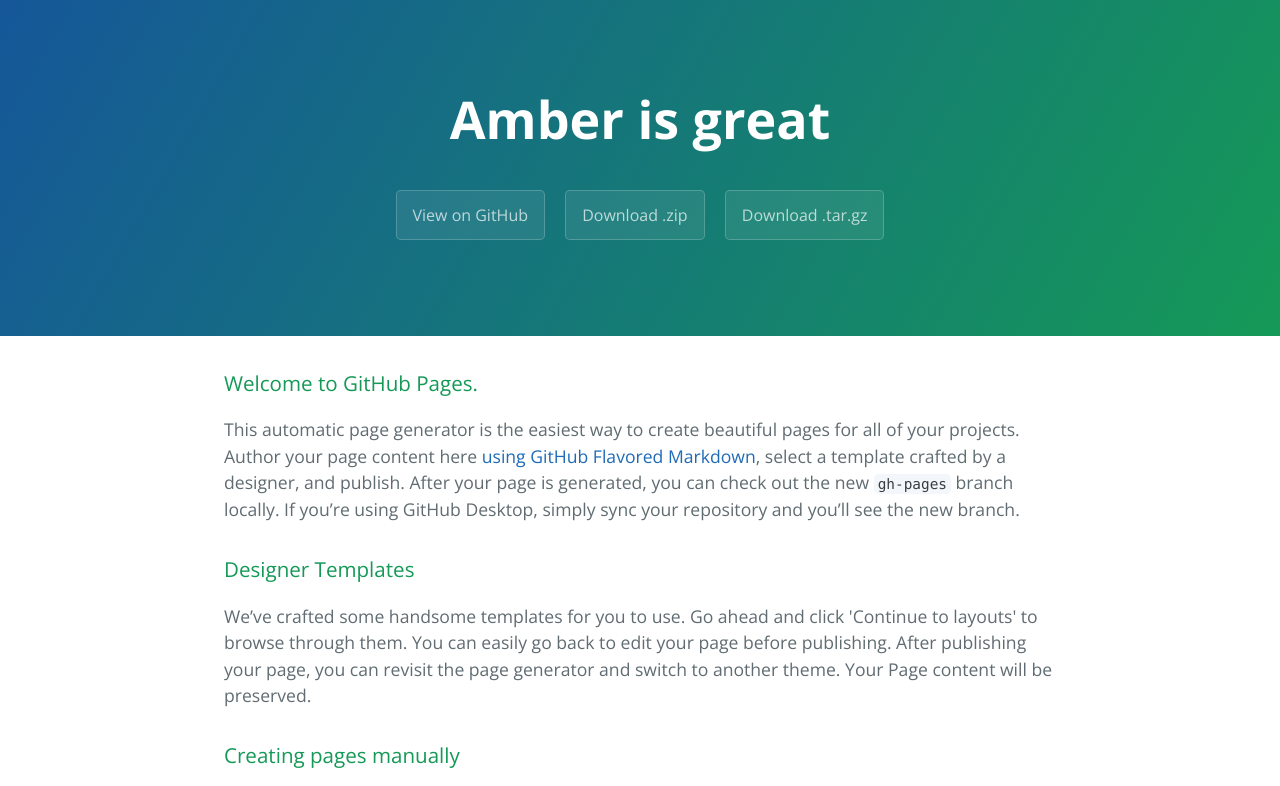
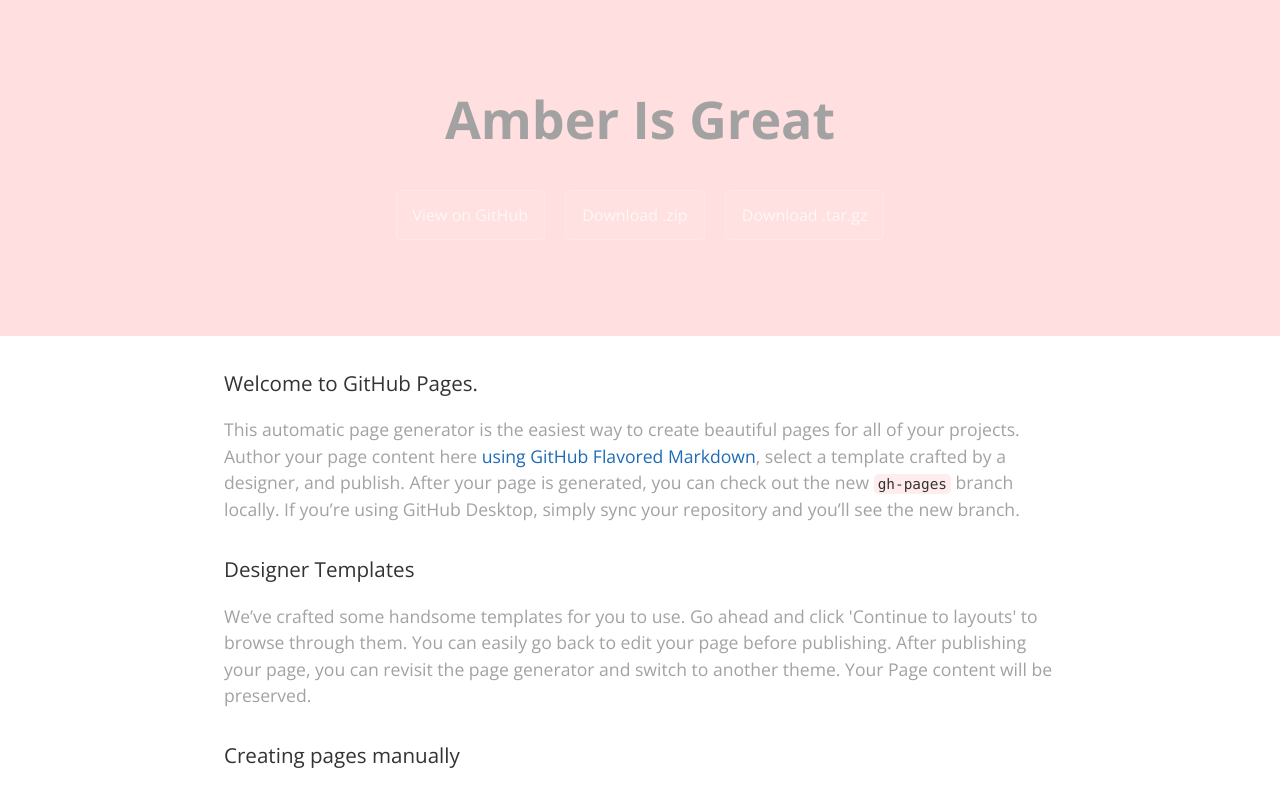
Before and after one commit to amberhf/sandbox, a plain HTML site: page index.html in a window 1280 px wide. Shown: the top 786 px of the page. Drawn offline with nearby package versions, Linux system fonts and the light colour scheme.

Commit message:
edit background colour and font colour

```diff
--- a/index.html
+++ b/index.html
@@ -11,7 +11,7 @@
   </head>
   <body>
     <section class="page-header">
-      <h1 class="project-name">Amber is great</h1>
+      <h1 class="project-name">Amber Is Great</h1>
       <h2 class="project-tagline"></h2>
       <a href="https://github.com/amberhf/sandbox" class="btn">View on GitHub</a>
       <a href="https://github.com/amberhf/sandbox/zipball/master" class="btn">Download .zip</a>
--- a/stylesheets/stylesheet.css
+++ b/stylesheets/stylesheet.css
@@ -7,7 +7,7 @@
   font-family: "Open Sans", "Helvetica Neue", Helvetica, Arial, sans-serif;
   font-size: 16px;
   line-height: 1.5;
-  color: #606c71; }
+  color: #A2A2A2; }
 
 a {
   color: #1e6bb8;
@@ -54,10 +54,10 @@
       margin-left: 0; } }
 
 .page-header {
-  color: #fff;
+  color: 333333;
   text-align: center;
-  background-color: #fef800;
-  background-image: linear-gradient(120deg, #155799, #159957); }
+  background-color: #FFDFDF;
+  }
 
 @media screen and (min-width: 64em) {
   .page-header {
@@ -112,22 +112,22 @@
   margin-top: 2rem;
   margin-bottom: 1rem;
   font-weight: normal;
-  color: #159957; }
+  color: #333333; }
 .main-content p {
   margin-bottom: 1em; }
 .main-content code {
   padding: 2px 4px;
   font-family: Consolas, "Liberation Mono", Menlo, Courier, monospace;
   font-size: 0.9rem;
-  color: #383e41;
-  background-color: #f3f6fa;
+  color: #333333;
+  background-color: #FFECEC;
   border-radius: 0.3rem; }
 .main-content pre {
   padding: 0.8rem;
   margin-top: 0;
   margin-bottom: 1rem;
   font: 1rem Consolas, "Liberation Mono", Menlo, Courier, monospace;
-  color: #567482;
+  color: #333333;
   word-wrap: normal;
   background-color: #f3f6fa;
   border: solid 1px #dce6f0;
@@ -136,7 +136,7 @@
     padding: 0;
     margin: 0;
     font-size: 0.9rem;
-    color: #567482;
+    color: #333333;
     word-break: normal;
     white-space: pre;
     background: transparent;
```
